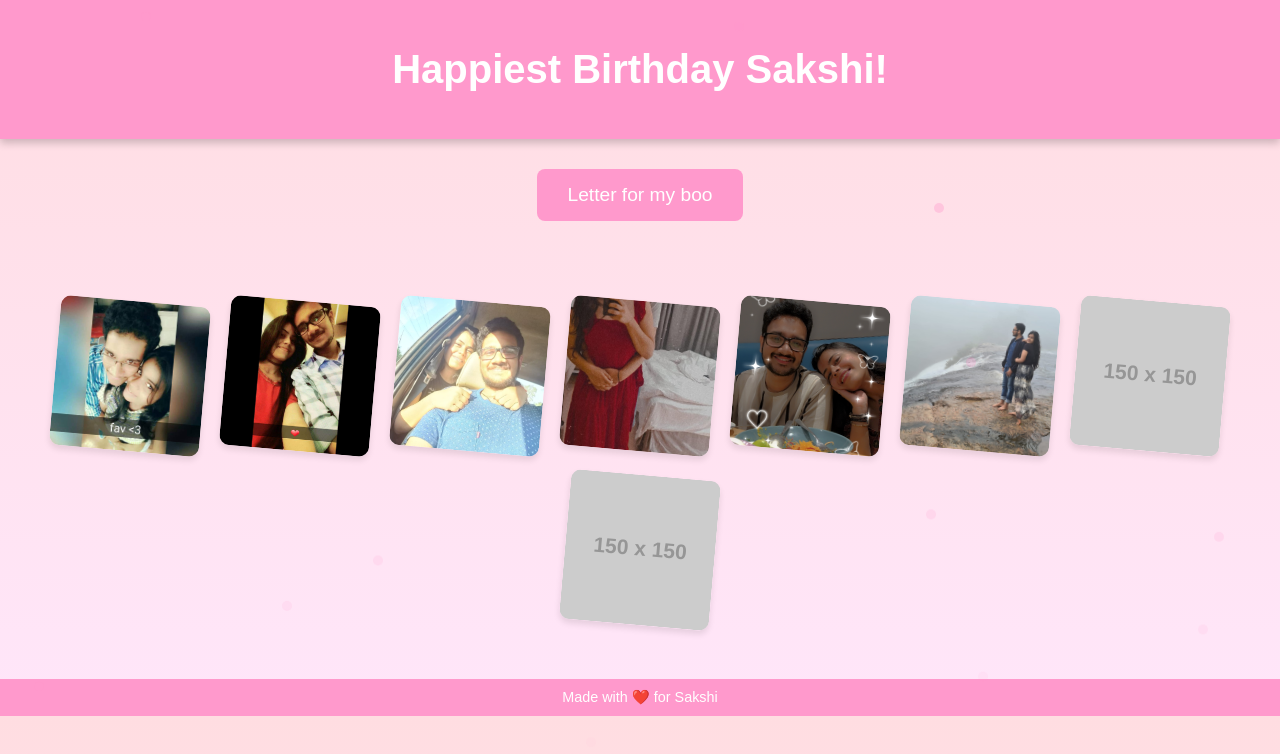
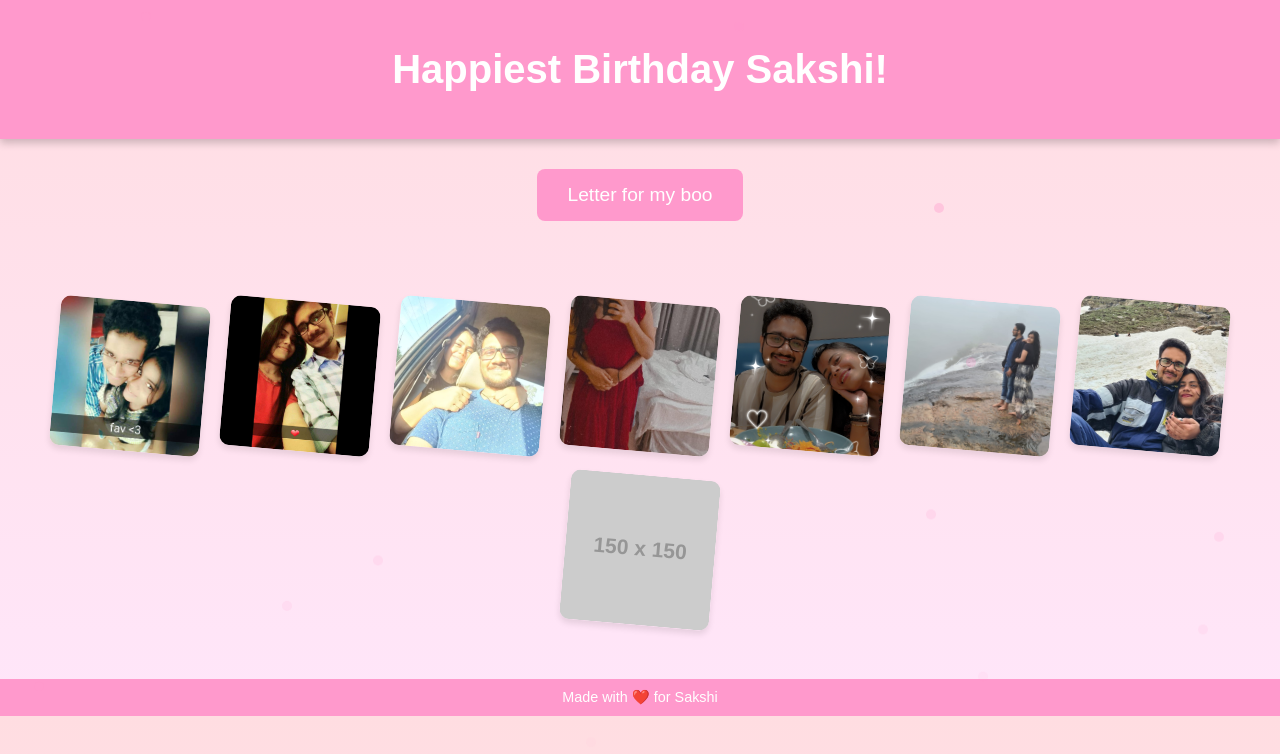
Before and after one commit to Madcoder1007/sakshi-birthday, a plain HTML site: page FinalUpdatedBirthdayWebsite.html in a window 1280 px wide. Drawn offline with Linux system fonts and the light colour scheme; placeholder pictures from the web are drawn by us.

Commit message:
Update FinalUpdatedBirthdayWebsite.html

```diff
--- a/FinalUpdatedBirthdayWebsite.html
+++ b/FinalUpdatedBirthdayWebsite.html
@@ -193,7 +193,7 @@ Happy 26th birthday to the most important person in my life. I love you so much.
             <div class="photo-popup">Description for Photo 6</div>
         </div>
         <div class="photo-container">
-            <img src="https://via.placeholder.com/150" alt="Placeholder 7" class="photo" onclick="togglePopup(this)">
+            <img src="https://github.com/Madcoder1007/sakshi-birthday/blob/main/picture%207.jpg" alt="Placeholder 7" class="photo" onclick="togglePopup(this)">
             <div class="photo-popup">Description for Photo 7</div>
         </div>
         <div class="photo-container">
```
